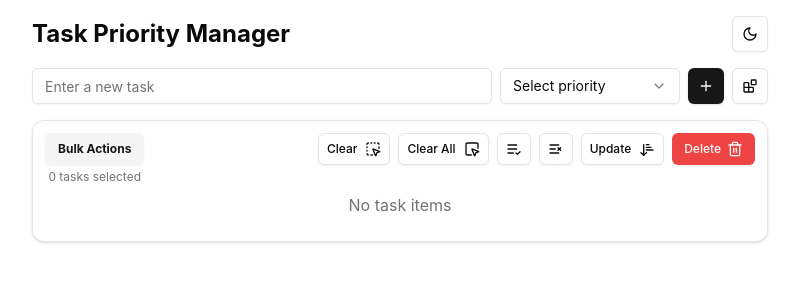
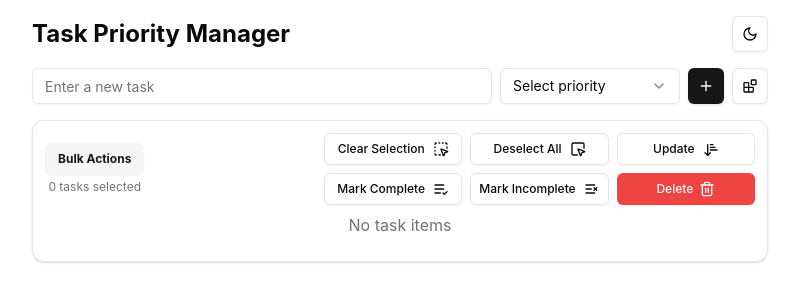
Before and after one commit to isai7710/wishlist-app, a React (Vite) app: page / in a window 1280 px wide. Both pictures are taken after a click on the button "Bulk Actions". Shown: the top 302 px of the page, without its empty margins (240-1039 px from the left). Built offline with nearby package versions, Linux system fonts and the light colour scheme.

Commit message:
clearer ui and optimized action handling with a custom handleAction function

```diff
--- a/src/components/bulk-actions.tsx
+++ b/src/components/bulk-actions.tsx
@@ -46,8 +46,19 @@ export default function BulkActions({
   const [isDialogOpen, setIsDialogOpen] = useState(false);
   const [isDropdownOpen, setIsDropdownOpen] = useState(false);
 
+  const handleAction = (action: () => void, errorMessage: string) => {
+    if (selectedTasks.length === 0) {
+      toast({
+        variant: "destructive",
+        title: errorMessage,
+      });
+      return;
+    }
+    action();
+  };
+
   return (
-    <div className="flex flex-col sm:flex-row sm:items-start justify-between pt-3 px-3">
+    <div className="flex flex-col sm:flex-row items-center justify-between pt-3 px-3">
       <div className="flex flex-col items-center mb-4 gap-1 sm:mb-0">
         <Button
           variant={bulkSelectionMode ? "secondary" : "outline"}
@@ -68,10 +79,7 @@ export default function BulkActions({
               className="text-xs text-muted-foreground"
             >
               {selectedTasks.length} task
-              {selectedTasks.length > 1 || selectedTasks.length === 0
-                ? "s"
-                : ""}{" "}
-              selected
+              {selectedTasks.length !== 1 ? "s" : ""} selected
             </motion.p>
           )}
         </AnimatePresence>
@@ -83,88 +91,40 @@ export default function BulkActions({
             initial={{ y: -10, opacity: 0 }}
             animate={{ y: 0, opacity: 1 }}
             exit={{ y: -10, opacity: 0 }}
-            className="flex items-center justify-center gap-2"
+            className="grid grid-cols-3 items-center justify-center gap-2"
           >
             <Button
-              onClick={() => {
-                if (selectedTasks.length === 0) {
-                  toast({
-                    variant: "destructive",
-                    title: "No tasks selected!",
-                  });
-                  return;
+              onClick={() =>
+                handleAction(
+                  () => dispatch({ type: "CLEAR_SELECTED" }),
+                  "No tasks selected!",
+                )
               }
-                dispatch({ type: "CLEAR_SELECTED" });
-                toast({
-                  title: "Selection cleared.",
-                });
-              }}
               variant="outline"
               size="sm"
               className="p-2"
             >
-              <span className="hidden sm:block">Clear</span>
+              <span className="hidden sm:block">Clear Selection</span>
               <SquareDashedMousePointer />
             </Button>
             <Button
               onClick={() => {
+                if (tasks.length === 0) {
+                  toast({
+                    variant: "destructive",
+                    title: "No tasks to select",
+                  });
+                }
                 dispatch({ type: "TOGGLE_SELECT_ALL" });
               }}
               variant="outline"
               size="sm"
               className="p-2"
             >
-              {selectedTasks.length === tasks.length ? (
-                <>
-                  <span className="hidden sm:block">Clear All</span>
+              {selectedTasks.length === tasks.length
+                ? "Deselect All"
+                : "Select All"}
               <SquareMousePointer />
-                </>
-              ) : (
-                <>
-                  <span className="hidden sm:block">Select All</span>
-                  <SquareMousePointer />
-                </>
-              )}
-            </Button>
-            <Button
-              onClick={() => {
-                if (selectedTasks.length === 0) {
-                  toast({
-                    variant: "destructive",
-                    title: "Select tasks please",
-                  });
-                  return;
-                }
-                dispatch({ type: "BULK_MARK_AS_COMPLETE" });
-                toast({
-                  title: `Marked ${selectedTasks.length} item${selectedTasks.length > 1 ? "s" : ""} as completed`,
-                });
-              }}
-              variant="outline"
-              size="sm"
-              className="flex p-2"
-            >
-              <ListCheck />
-            </Button>
-            <Button
-              onClick={() => {
-                if (selectedTasks.length === 0) {
-                  toast({
-                    variant: "destructive",
-                    title: "Select tasks please",
-                  });
-                  return;
-                }
-                dispatch({ type: "BULK_MARK_AS_INCOMPLETE" });
-                toast({
-                  title: `Marked ${selectedTasks.length} item${selectedTasks.length > 1 ? "s" : ""} as incomplete`,
-                });
-              }}
-              variant="outline"
-              size="sm"
-              className="flex p-2"
-            >
-              <ListX />
             </Button>
             <DropdownMenu
               open={isDropdownOpen}
@@ -185,48 +145,55 @@ export default function BulkActions({
                   <ArrowDownNarrowWide className="translate-y-[1px]" />
                 </Button>
               </DropdownMenuTrigger>
-              <DropdownMenuContent align="end">
+              <DropdownMenuContent>
+                {["Low", "Medium", "High"].map((priority) => (
                   <DropdownMenuItem
-                  onClick={() => {
+                    key={priority}
+                    onClick={() =>
+                      handleAction(() => {
                         dispatch({
                           type: "BULK_UPDATE_PRIORITY",
-                      payload: "Low",
+                          payload: priority as TaskItem["priority"],
                         });
                         toast({
-                      title: `Successfully updated ${selectedTasks.length} task priorit${selectedTasks.length > 1 ? "ies" : "y"} to Low`,
+                          title: `Updated ${selectedTasks.length} task priorit${selectedTasks.length > 1 ? "ies" : "y"} to ${priority}`,
                         });
-                  }}
+                      }, "Select tasks to update please")
+                    }
                   >
-                  Set to Low
+                    Set to {priority}
                   </DropdownMenuItem>
-                <DropdownMenuItem
-                  onClick={() => {
-                    dispatch({
-                      type: "BULK_UPDATE_PRIORITY",
-                      payload: "Medium",
-                    });
-                    toast({
-                      title: `Successfully updated ${selectedTasks.length} task priorit${selectedTasks.length > 1 ? "ies" : "y"} to Medium`,
-                    });
-                  }}
-                >
-                  Set to Medium
-                </DropdownMenuItem>
-                <DropdownMenuItem
-                  onClick={() => {
-                    dispatch({
-                      type: "BULK_UPDATE_PRIORITY",
-                      payload: "High",
-                    });
-                    toast({
-                      title: `Successfully updated ${selectedTasks.length} task priorit${selectedTasks.length > 1 ? "ies" : "y"} to High`,
-                    });
-                  }}
-                >
-                  Set to High
-                </DropdownMenuItem>
+                ))}
               </DropdownMenuContent>
             </DropdownMenu>
+            <Button
+              onClick={() =>
+                handleAction(
+                  () => dispatch({ type: "BULK_MARK_AS_COMPLETE" }),
+                  "Select tasks please",
+                )
+              }
+              variant="outline"
+              size="sm"
+              className="flex p-2"
+            >
+              Mark Complete
+              <ListCheck />
+            </Button>
+            <Button
+              onClick={() =>
+                handleAction(
+                  () => dispatch({ type: "BULK_MARK_AS_INCOMPLETE" }),
+                  "Select tasks please",
+                )
+              }
+              variant="outline"
+              size="sm"
+              className="flex p-2"
+            >
+              Mark Incomplete
+              <ListX />
+            </Button>
             <Dialog open={isDialogOpen} onOpenChange={setIsDialogOpen}>
               <DialogTrigger asChild>
                 <Button
@@ -252,14 +219,15 @@ export default function BulkActions({
                 <DialogHeader>
                   <DialogTitle>Are you sure?</DialogTitle>
                   <DialogDescription>
-                    You are about to delete all selected tasks. This action
-                    cannot be undone.
+                    You are about to delete {selectedTasks.length} selected task
+                    {selectedTasks.length !== 1 ? "s" : ""}. This action cannot
+                    be undone.
                   </DialogDescription>
                 </DialogHeader>
                 <DialogFooter>
                   <DialogClose asChild>
                     <Button variant="secondary" className="bg-accent">
-                      Go Back.
+                      Go Back
                     </Button>
                   </DialogClose>
                   <DialogClose asChild>
@@ -267,12 +235,12 @@ export default function BulkActions({
                       onClick={() => {
                         dispatch({ type: "BULK_DELETE" });
                         toast({
-                          title: `Successfully deleted ${selectedTasks.length} task${selectedTasks.length > 1 ? "s" : ""}`,
+                          title: `Deleted ${selectedTasks.length} task${selectedTasks.length > 1 ? "s" : ""}`,
                         });
                       }}
                       variant="destructive"
                     >
-                      I'm sure.
+                      I'm sure
                     </Button>
                   </DialogClose>
                 </DialogFooter>
```
Lines whose indentation alone changed are shown as unchanged.
